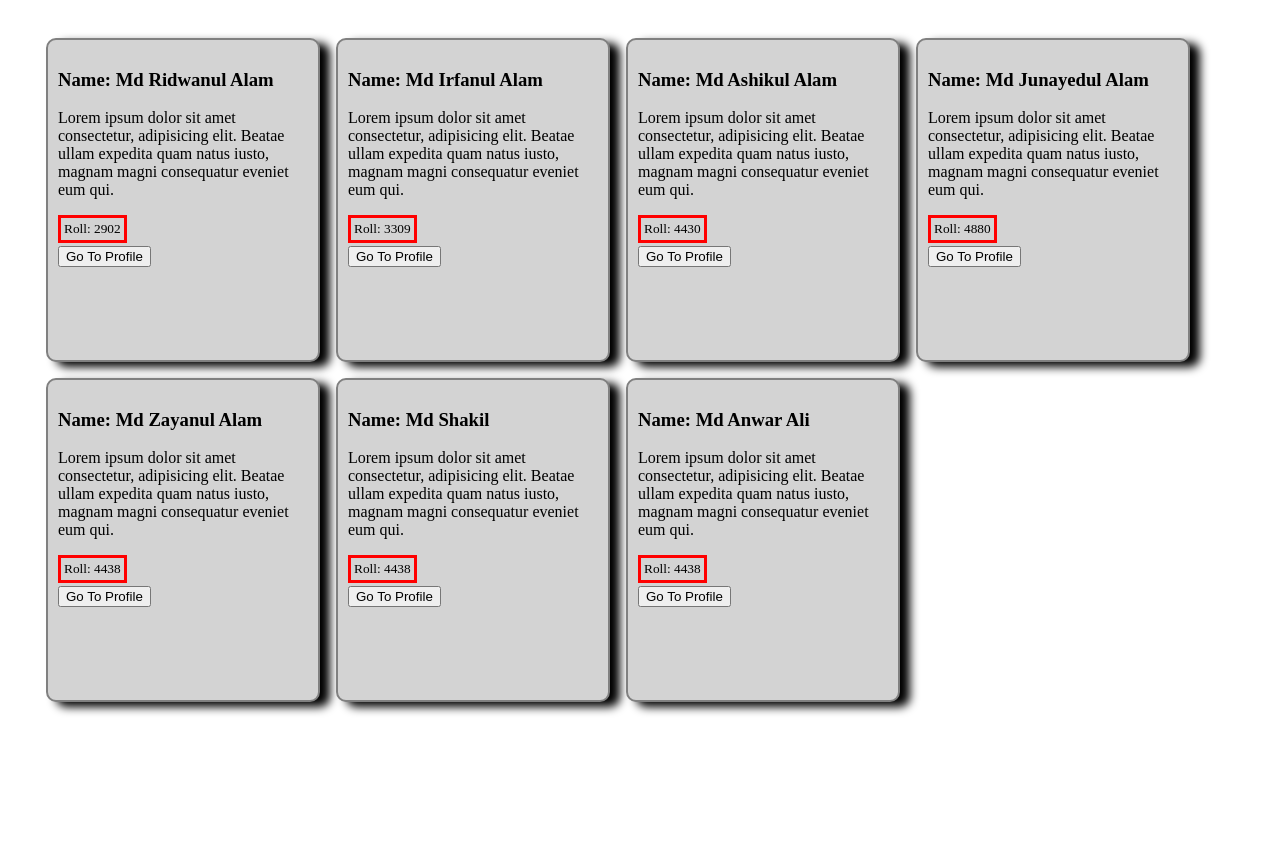
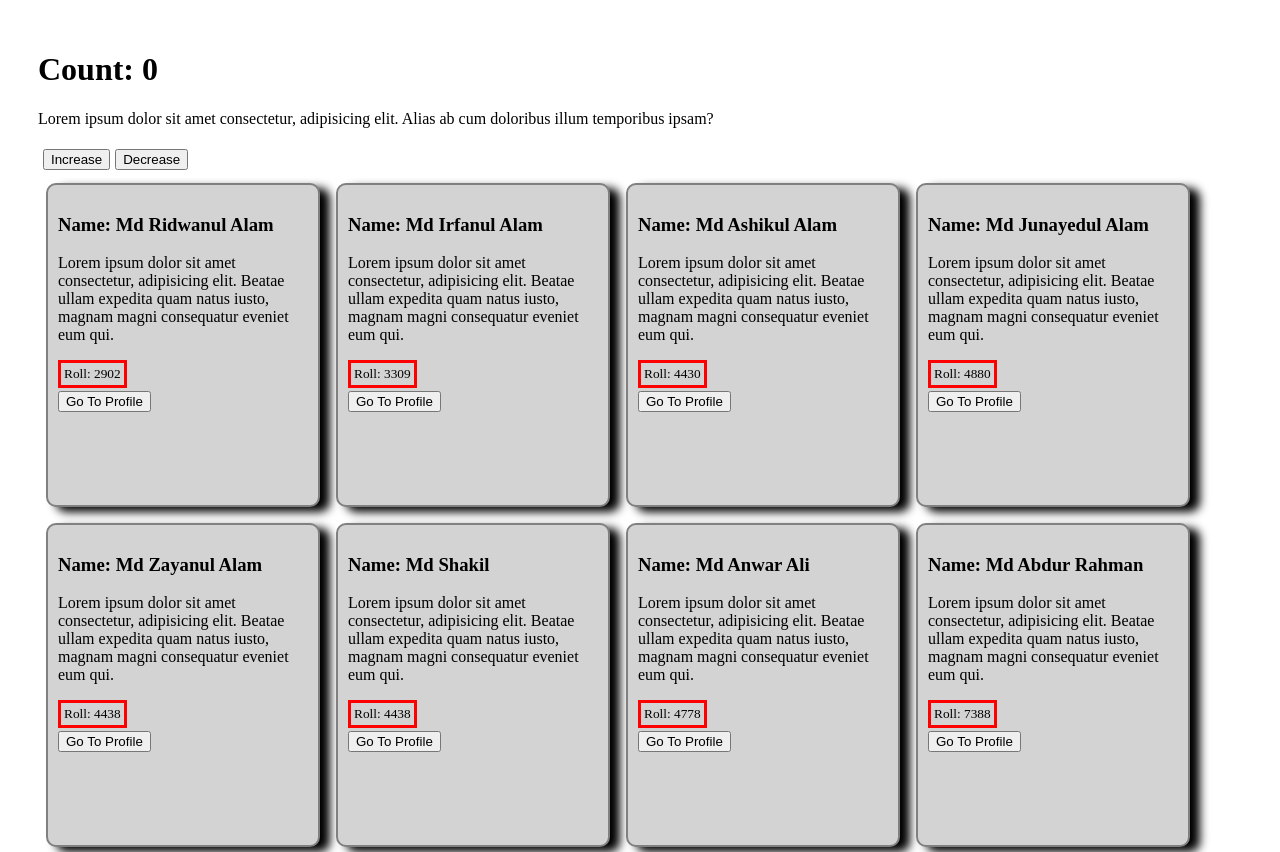
Before and after one commit to thisisrid/MyReactApp-prac, a React (Create React App) app: page / in a window 1280 px wide. Shown: the top 852 px of the page. Before the commit the page ends 800 px from the top, so only its background shows below. Built offline with nearby package versions, Linux system fonts and the light colour scheme.

Commit message:
state practice

```diff
--- a/src/App.js
+++ b/src/App.js
@@ -1,3 +1,5 @@
+import { useState } from 'react';
+
 /* eslint-disable react/destructuring-assignment */
 const style = {
     padding: '10px',
@@ -10,11 +12,14 @@ const profInfo = [
     { name: 'Md Junayedul Alam', roll: '4880' },
     { name: 'Md Zayanul Alam', roll: '4438' },
     { name: 'Md Shakil', roll: '4438' },
-    { name: 'Md Anwar Ali', roll: '4438' },
+    { name: 'Md Anwar Ali', roll: '4778' },
+    { name: 'Md Abdur Rahman', roll: '7388' },
+    { name: 'Md Fawzul Karim', roll: '4656' },
 ];
 function App() {
     return (
         <div style={style}>
+            <Counter />
             {/* conventional */}
             {/* <Profile info={profInfo[0]} />
             <Profile info={profInfo[1]} />
@@ -26,6 +31,30 @@ function App() {
             {profInfo.map((pd) => (
                 <Profile info={pd} />
             ))}
+        </div>
+    );
+}
+
+// Button increase and decrease function method
+function Counter() {
+    const [count, setCount] = useState(0);
+    const increaseCount = () => setCount(count + 1);
+    const decreaseCount = () => setCount(count - 1);
+    return (
+        <div>
+            <h1>Count: {count}</h1>
+            <p>
+                Lorem ipsum dolor sit amet consectetur, adipisicing elit. Alias ab cum doloribus
+                illum temporibus ipsam?
+            </p>
+            <button onClick={increaseCount} type="button" style={{ margin: '5px' }}>
+                {' '}
+                Increase{' '}
+            </button>
+            <button onClick={decreaseCount} type="button">
+                {' '}
+                Decrease{' '}
+            </button>
         </div>
     );
 }
```
